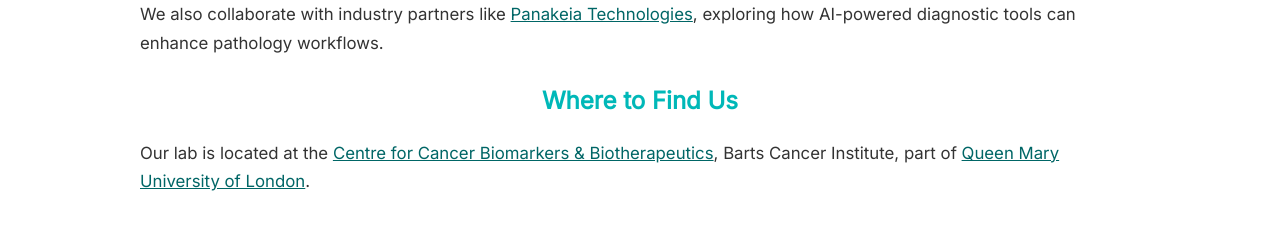
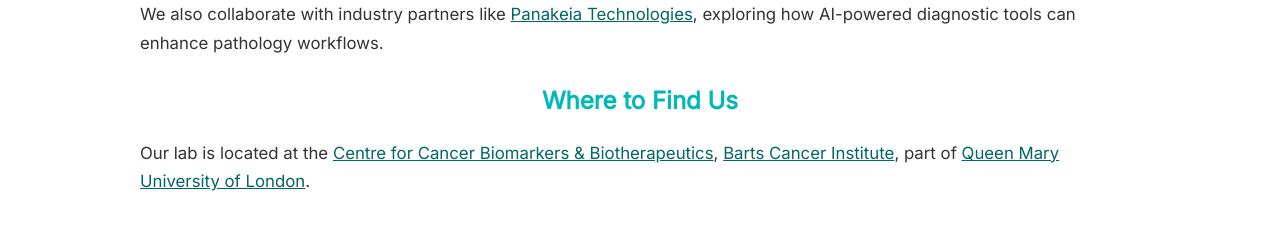
Before and after one commit to mAIqPath/maiqueslab.github.io, a plain HTML site: page about.html in a window 1280 px wide. Shown: the part 1140-1386 px from the top of the page. Drawn offline with Linux system fonts and the light colour scheme; grey boxes are pictures that could not be loaded.

Commit message:
Update about.html

```diff
--- a/about.html
+++ b/about.html
@@ -117,7 +117,7 @@
   <p>We also collaborate with industry partners like <a href="https://www.panakeia.ai/" target="_blank">Panakeia Technologies</a>, exploring how AI-powered diagnostic tools can enhance pathology workflows.</p>
 
   <h2>Where to Find Us</h2>
-  <p>Our lab is located at the <a href="https://www.bci.qmul.ac.uk/barts-cancer-institute/centre-for-biomarkers-biotherapeutics/" target="_blank">Centre for Cancer Biomarkers & Biotherapeutics</a>, <a href="https://www.bci.qmul.ac.uk/" target="_blank"></a>Barts Cancer Institute</a>, part of <a href="https://www.qmul.ac.uk/" target="_blank">Queen Mary University of London</a>.</p>
+  <p>Our lab is located at the <a href="https://www.bci.qmul.ac.uk/barts-cancer-institute/centre-for-biomarkers-biotherapeutics/" target="_blank">Centre for Cancer Biomarkers & Biotherapeutics</a>, <a href="https://www.bci.qmul.ac.uk/" target="_blank">Barts Cancer Institute</a>, part of <a href="https://www.qmul.ac.uk/" target="_blank">Queen Mary University of London</a>.</p>
 
   <div class="map-container">
     <iframe
```
